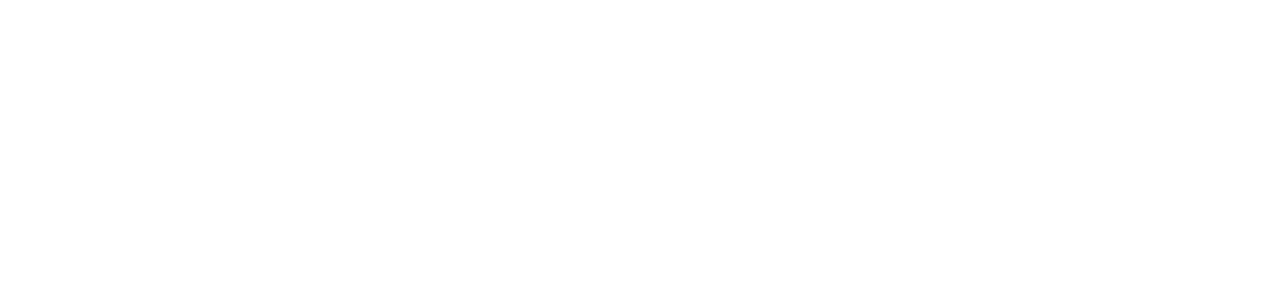
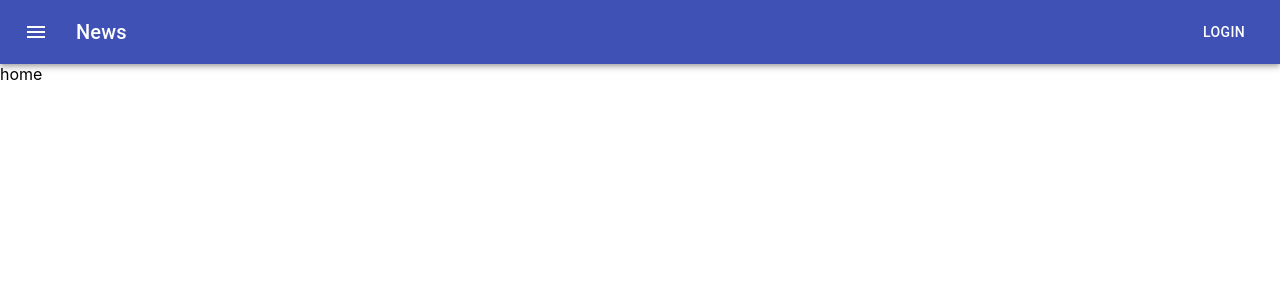
Before and after one commit to j33pan/not-so-sweet, a React (Create React App) app: page / in a window 1280 px wide. Shown: the top 300 px of the page. Built offline with nearby package versions, Linux system fonts and the light colour scheme.

Commit message:
add router

```diff
--- a/package.json
+++ b/package.json
@@ -5,12 +5,14 @@
   "private": true,
   "dependencies": {
     "@material-ui/core": "^4.11.3",
+    "@material-ui/icons": "^4.11.2",
     "@sanity/client": "^2.8.0",
     "@testing-library/jest-dom": "^5.11.10",
     "@testing-library/react": "^11.2.6",
     "@testing-library/user-event": "^12.8.3",
     "react": "^17.0.2",
     "react-dom": "^17.0.2",
+    "react-router-dom": "^5.2.0",
     "react-scripts": "4.0.3",
     "web-vitals": "^1.1.1"
   },
--- a/src/App.js
+++ b/src/App.js
@@ -1,10 +1,18 @@
+import { BrowserRouter, Route, Switch } from 'react-router-dom';
+import NavBar from './components/NavBar';
+import HomePage from './pages/HomePage';
+import LessonPage from './pages/LessonPage';
 
 function App() {
-  return (
-    <div className="App">
-
-    </div>
-  );
+  return  (
+    <BrowserRouter>
+    <NavBar/>
+      <Switch>
+        <Route component={HomePage} path='/' exact />
+        <Route component={LessonPage} path='/lesson' />
+      </Switch>
+    </BrowserRouter>
+  );;
 }
 
 export default App;
--- /dev/null
+++ b/src/components/NavBar.js
@@ -0,0 +1,46 @@
+import React from 'react';
+import { makeStyles } from '@material-ui/core/styles';
+import AppBar from '@material-ui/core/AppBar';
+import Toolbar from '@material-ui/core/Toolbar';
+import Typography from '@material-ui/core/Typography';
+import Button from '@material-ui/core/Button';
+import IconButton from '@material-ui/core/IconButton';
+import MenuIcon from '@material-ui/icons/Menu';
+
+const useStyles = makeStyles((theme) => ({
+  root: {
+    flexGrow: 1,
+  },
+  menuButton: {
+    marginRight: theme.spacing(2),
+  },
+  title: {
+    flexGrow: 1,
+  },
+}));
+
+const NavBar = () => {
+  const classes = useStyles();
+  return (
+    <div className={classes.root}>
+      <AppBar position='static'>
+        <Toolbar>
+          <IconButton
+            edge='start'
+            className={classes.menuButton}
+            color='inherit'
+            aria-label='menu'
+          >
+            <MenuIcon />
+          </IconButton>
+          <Typography variant='h6' className={classes.title}>
+            News
+          </Typography>
+          <Button color='inherit'>Login</Button>
+        </Toolbar>
+      </AppBar>
+    </div>
+  );
+};
+
+export default NavBar;
--- /dev/null
+++ b/src/pages/HomePage.js
@@ -0,0 +1,5 @@
+import React from 'react';
+
+export default function TitlebarGridList() {
+  return <div>home</div>;
+}
--- /dev/null
+++ b/src/pages/LessonPage.js
@@ -0,0 +1,7 @@
+import React from 'react';
+
+const LessonPage = () => {
+  return <h1>lesson</h1>;
+};
+
+export default LessonPage;
```
Also changed, not shown: 1 other file (tests, documents, lock files or other folders).
